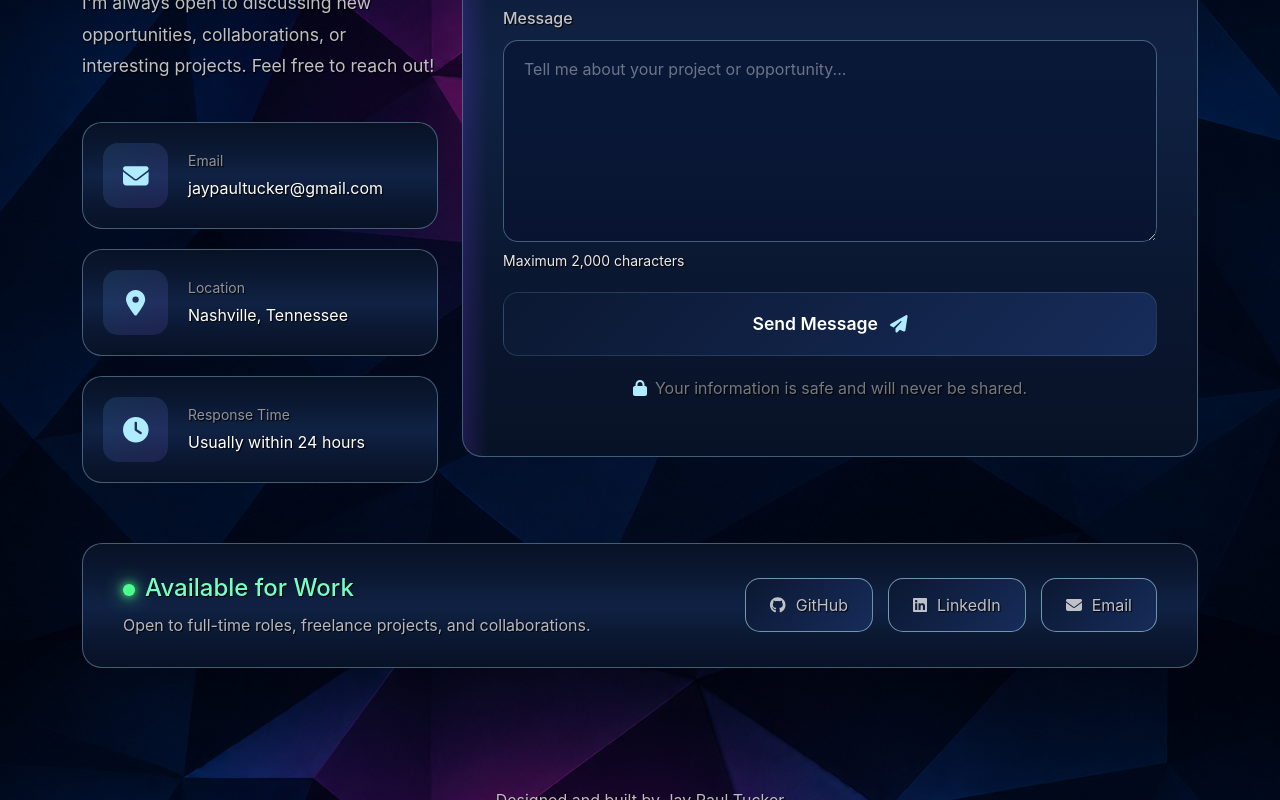
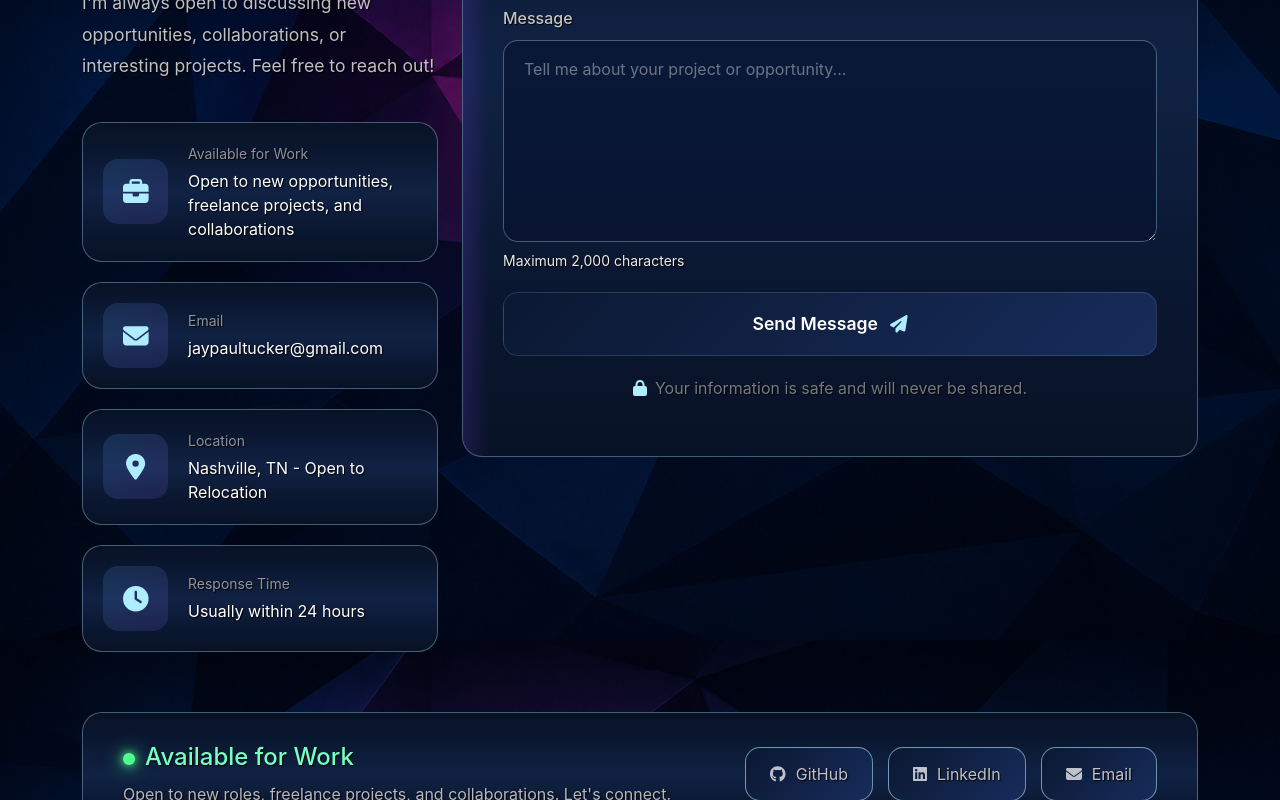
Before and after one commit to JayPTucker/React-Portfolio, a React (Create React App) app: page / in a window 1280 px wide. Shown: the part 2560-3360 px from the top of the page. Built offline with nearby package versions, Linux system fonts and the light colour scheme; no server answers.

Commit message:
Contact Section Update
- Added card stating open to work
- Adjusted text at the bottom to be a bit more accurate

```diff
--- a/src/pages/Contact.js
+++ b/src/pages/Contact.js
@@ -9,7 +9,8 @@ import {
   faPaperPlane,
   faCommentDots,
   faLock,
-  faClock
+  faClock,
+  faBriefcase
 } from '@fortawesome/free-solid-svg-icons';
 
 import {
@@ -85,6 +86,19 @@ const sendEmail = (e) => {
                 Feel free to reach out!
             </p>
 
+            {/* Available for Work Card */}
+            <div className="contact-info-card available-card">
+                <div className="contact-icon-box available-icon">
+                    <FontAwesomeIcon icon={faBriefcase} />
+                </div>
+
+                <div className="contact-info">
+                    <small>Available for Work</small>
+                    <p>
+                        Open to new opportunities, freelance projects, and collaborations
+                    </p>
+                </div>
+            </div>
             {/* Email Card */}
             <div className="contact-info-card">
                 <div className="contact-icon-box">
@@ -105,7 +119,7 @@ const sendEmail = (e) => {
 
                 <div className="contact-info">
                 <small>Location</small>
-                <p>Nashville, Tennessee</p>
+                <p>Nashville, TN - Open to Relocation</p>
                 </div>
             </div>
 
@@ -230,8 +244,7 @@ const sendEmail = (e) => {
                 </h4>
 
                 <p>
-                Open to full-time roles, freelance projects,
-                and collaborations.
+                Open to new roles, freelance projects, and collaborations. Let's connect.
                 </p>
             </div>
 
--- a/src/styles/Projects.css
+++ b/src/styles/Projects.css
@@ -355,7 +355,7 @@ p {
   color: rgb(155, 119, 255);
   padding: 2px 8px;
 
-  font-size: clamp(0.9rem, 0.4vw + 0.7rem, 1.15rem);
+  font-size: clamp(0.7rem, 0.4vw + 0.4rem, 1rem);
 
   line-height: 1;
   transition: all 0.2s ease-in-out;
```
